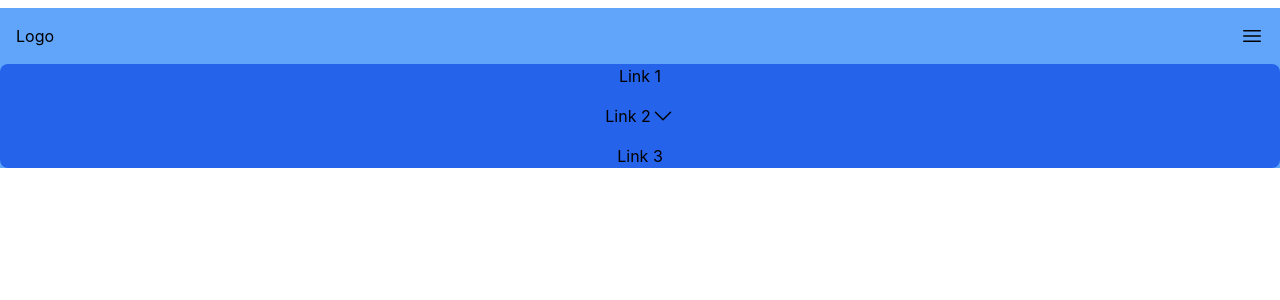
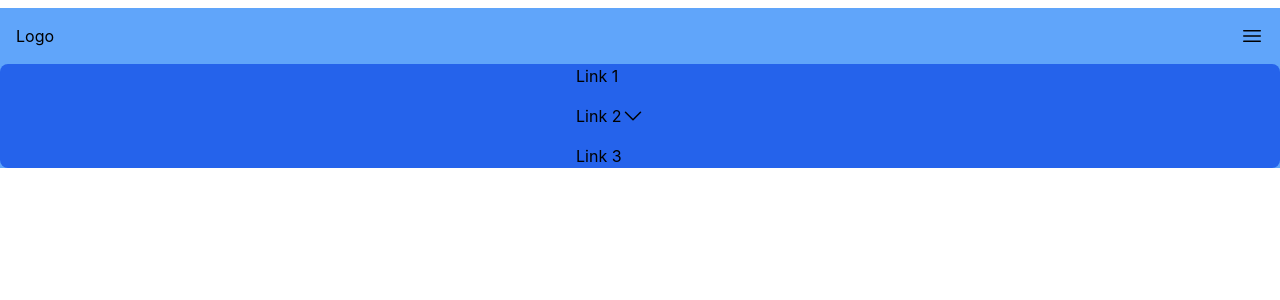
Before and after one commit to JoeLan124/mario2landing, a Next.js app: page /show2 in a window 1280 px wide. Both pictures are taken after a click on the icon 1252 px from the left and 36 px from the top of the page. Shown: the top 300 px of the page. Built offline with nearby package versions, Linux system fonts and the light colour scheme.

Commit message:
13 show2 formatings

```diff
--- a/pages/show2.js
+++ b/pages/show2.js
@@ -25,8 +25,8 @@ function show() {
           </svg>
         </div>
         {showMenue && (
-          <div className="space-y-4 bg-blue-600 w-full text-center rounded-lg">
-            <ul>Link 1</ul>
+          <div className="space-y-4 bg-blue-600 w-full rounded-lg pl-[45%]">
+            <ul className="">Link 1</ul>
             <ul
               className="relative"
               // onMouseEnter={() => setIsShown(true)}
@@ -34,7 +34,7 @@ function show() {
               onClick={() => setIsShown(!isShown)}>
               {!isShown ? (
                 <div className="">
-                  <span className="w-full text-center flex flex-row justify-center">
+                  <span className="w-full text-center flex flex-row justify-start">
                     Link 2
                     <svg
                       className=""
@@ -53,7 +53,7 @@ function show() {
                   </span>
                 </div>
               ) : (
-                <span className="w-full underline text-center flex flex-row justify-center">
+                <span className="w-full underline text-center flex flex-row justify-start">
                   Link 2
                   <svg
                     xmlns="http://www.w3.org/2000/svg"
@@ -71,16 +71,16 @@ function show() {
                 </span>
               )}
               {isShown && (
-                <div className=" bg-blue-700 rounded-lg">
-                  <ul className="">
+                <div className="rounded-lg">
+                  <ul className="my-2">
                     <a href="/">
                       <span>Link A</span>
                     </a>
                   </ul>
-                  <ul className="">
+                  <ul className="mb-2">
                     <a href="/">Link B</a>
                   </ul>
-                  <ul className="">Link C</ul>
+                  <ul className="mb-6">Link C</ul>
                 </div>
               )}
             </ul>
```
